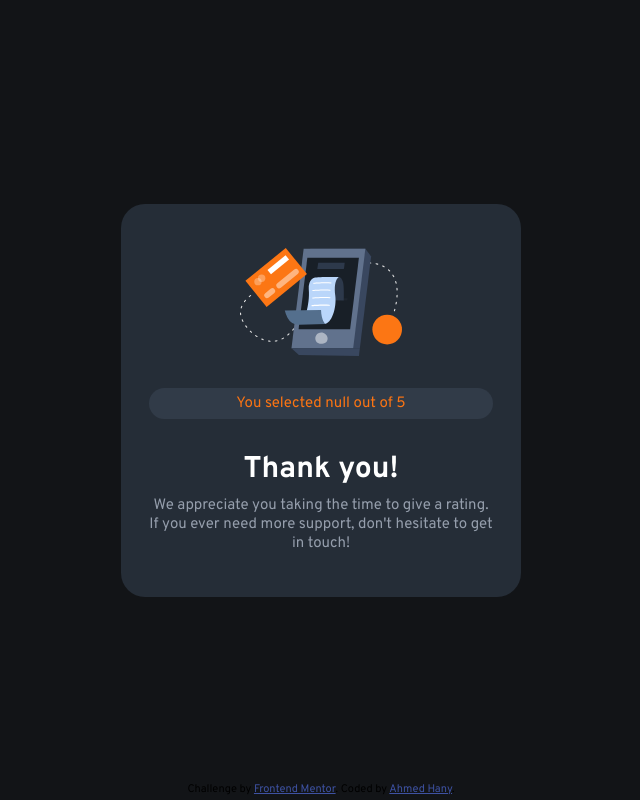
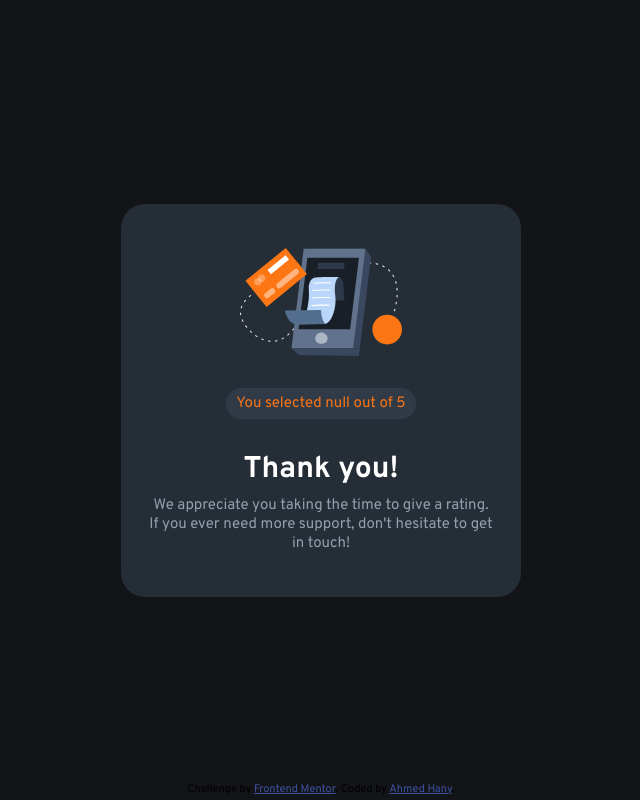
Before and after one commit to ahmedhanyh/interactive-rating-component, a website: page index.html in a window 1280 px wide. Both pictures are taken after a click on the button "SUBMIT". Shown: the whole page, without its empty margins (319-959 px from the left). Drawn offline with Linux system fonts and the light colour scheme.

Commit message:
Update style

```diff
--- a/style.css
+++ b/style.css
@@ -62,7 +62,9 @@ main.thank-you {
 }
 
 .chosen-rating {
-  padding: 6px 16px;
+  max-width: 55%;
+  margin: 0 auto;
+  padding: 6px 0;
   border-radius: 16px;
   background-color: hsl(213.9, 19%, 23.7%);
   color: var(--orange);
```
